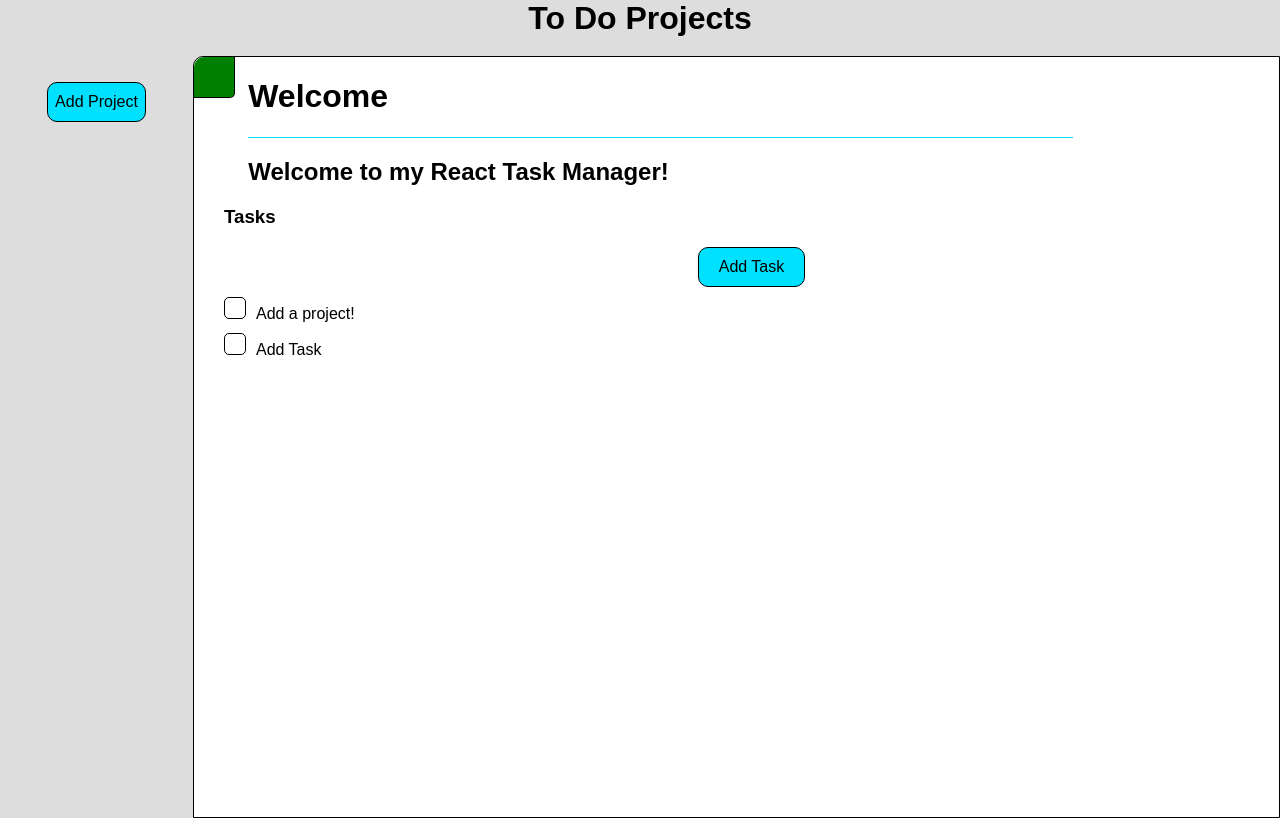
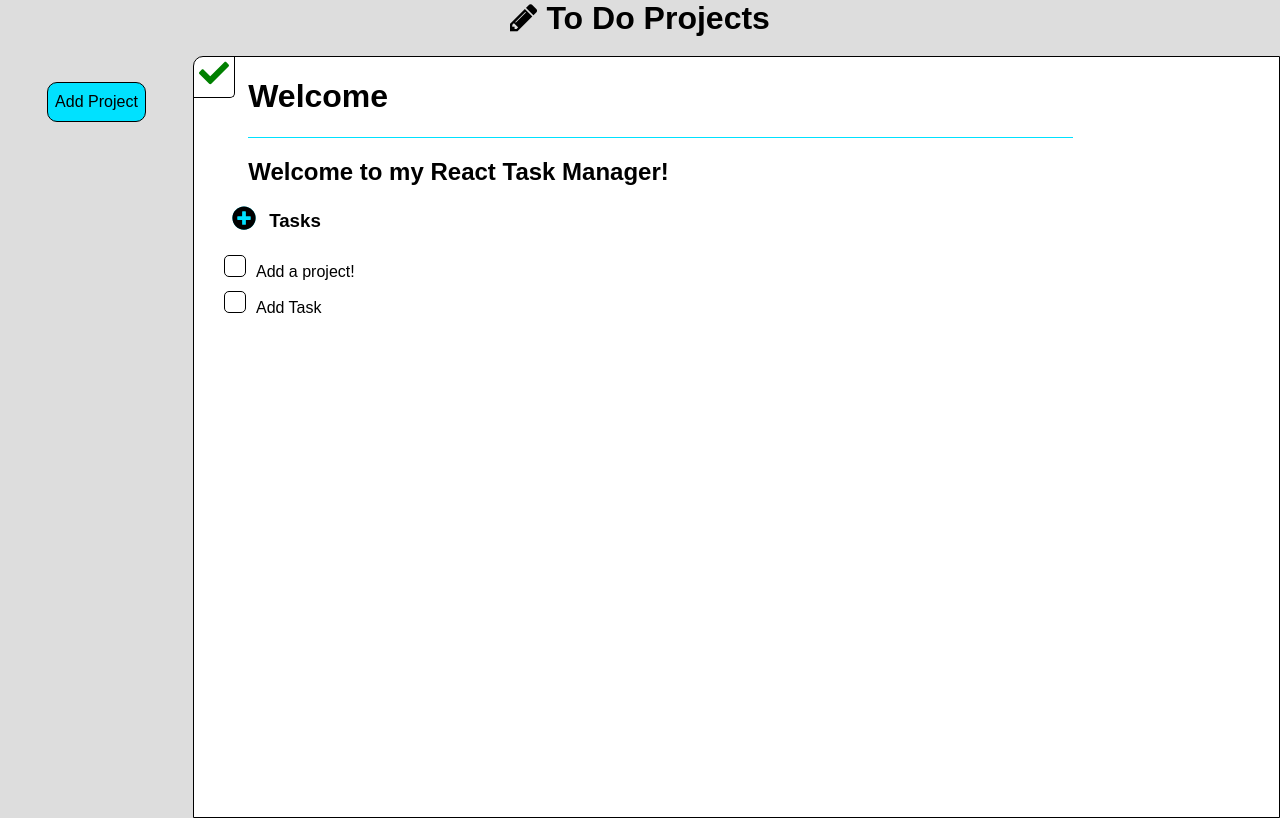
Before and after one commit to atRobert/odin_project, a React (Create React App) app in the folder react_task_manager/my-app/: page / in a window 1280 px wide. Both pictures are taken after a click on the element 214 px from the left and 77 px from the top of the page. Built offline with nearby package versions, Linux system fonts and the light colour scheme.

Commit message:
Added FontAwesome! Linted Code.

```diff
--- a/react_task_manager/my-app/src/index.js
+++ b/react_task_manager/my-app/src/index.js
@@ -1,8 +1,12 @@
 import React from "react";
+
 import ReactDOM from "react-dom";
 import "./index.css";
 import {
-  buildProjectInfo, getCurrentProject, saveCurrentProject, initiateFirstProject
+  buildProjectInfo,
+  getCurrentProject,
+  saveCurrentProject,
+  initiateFirstProject
 } from "./localStorageProjects.js";
 
 import "./project-description/project-description.css";
@@ -35,19 +39,20 @@ class WindowFrame extends React.Component {
 
     this.updateTasksInProjectHandler = this.addTaskToProjectHandler.bind(this);
 
-    this.updateSelectedTasksHandler = this.updateSelectedTasksHandler.bind(this);
+    this.updateSelectedTasksHandler = this.updateSelectedTasksHandler.bind(
+      this
+    );
     this.removeProjectHandler = this.removeProjectHandler.bind(this);
-    this.toggleProjectComplete = this.toggleProjectComplete.bind(this)
-
+    this.toggleProjectComplete = this.toggleProjectComplete.bind(this);
   }
 
   updateSelectedProjectHandler(projectID) {
     this.setState({ selectedProject: projectID });
   }
 
-  updateSelectedTasksHandler(projectID){
-    const currentTasks = getCurrentProject(projectID).tasks
-    this.setState({selectedTasks: currentTasks})
+  updateSelectedTasksHandler(projectID) {
+    const currentTasks = getCurrentProject(projectID).tasks;
+    this.setState({ selectedTasks: currentTasks });
   }
 
   addProjectHandler = (projectTitle, projectDescription) => {
@@ -60,51 +65,51 @@ class WindowFrame extends React.Component {
     };
     const projects = [...this.state.data];
     projects.push(objMap);
-    saveCurrentProject(objMap)
+    saveCurrentProject(objMap);
     this.setState({ data: projects });
   };
 
   addTaskToProjectHandler = (projectTitle, projectDetails) => {
     const projects = [...this.state.data];
-    var index = projects.findIndex(project => project.title === projectTitle)
-    projects[index] = projectDetails
-    saveCurrentProject(projectDetails)
-  }
+    var index = projects.findIndex(project => project.title === projectTitle);
+    projects[index] = projectDetails;
+    saveCurrentProject(projectDetails);
+  };
 
-  toggleProjectComplete =  (projectTitle, projectDetails) =>{
+  toggleProjectComplete = (projectTitle, projectDetails) => {
     const projects = [...this.state.data];
-    var index = projects.findIndex(project => project.title === projectTitle)
-    projects[index] = projectDetails
-    saveCurrentProject(projectDetails)
-    this.setState({data:projects})
-  }
+    var index = projects.findIndex(project => project.title === projectTitle);
+    projects[index] = projectDetails;
+    saveCurrentProject(projectDetails);
+    this.setState({ data: projects });
+  };
 
-  removeProjectHandler = (projectTitle) => {
+  removeProjectHandler = projectTitle => {
     const projects = [...this.state.data];
-    const index = projects.findIndex(project => project.title === projectTitle)
-    projects.splice(index,1)
-    console.log(initiateFirstProject())
-    window.localStorage.removeItem(projectTitle)
+    const index = projects.findIndex(project => project.title === projectTitle);
+    projects.splice(index, 1);
+    console.log(initiateFirstProject());
+    window.localStorage.removeItem(projectTitle);
     this.setState({
-      data:projects,
+      data: projects,
       selectedProject: initiateFirstProject(),
-      selectedTasks: getCurrentProject(initiateFirstProject()).tasks})
-  }
-
+      selectedTasks: getCurrentProject(initiateFirstProject()).tasks
+    });
+  };
 
   render() {
     return (
       <div className="windowFrame">
         <ProjectList
           data={this.state.data}
-          removeProjectHandler = {this.removeProjectHandler}
+          removeProjectHandler={this.removeProjectHandler}
           selectedProject={this.state.selectedProject}
           updateSelectedProjectHandler={this.updateSelectedProjectHandler}
           updateSelectedTasksHandler={this.updateSelectedTasksHandler}
           addProjectHandler={this.addProjectHandler}
         />
         <ProjectDetail
-          toggleProjectComplete = {this.toggleProjectComplete}
+          toggleProjectComplete={this.toggleProjectComplete}
           selectedProject={this.state.selectedProject}
           selectedTasks={this.state.selectedTasks}
           addTaskToProjectHandler={this.addTaskToProjectHandler}
@@ -120,7 +125,9 @@ class App extends React.Component {
     return (
       <div>
         <div className="headerFrame">
-          <h1>To Do Projects</h1>
+          <h1>
+            <i className="fa fa-pencil"> </i> To Do Projects
+          </h1>
         </div>
         <WindowFrame />
       </div>
--- a/react_task_manager/my-app/src/localStorageProjects.js
+++ b/react_task_manager/my-app/src/localStorageProjects.js
@@ -1,56 +1,57 @@
-function getLocalStorage(){
-    console.log(window.localStorage)
-    return window.localStorage
+
+function getCurrentProject(projectTitle) {
+let currentProject = window.localStorage.getItem(projectTitle);
+currentProject = JSON.parse(currentProject);
+return currentProject;
 }
 
-function getCurrentProject(projectTitle){
-    let currentProject = window.localStorage.getItem(projectTitle)
-    currentProject = JSON.parse(currentProject)
-    return currentProject
+function getFirstProject() {
+return window.localStorage.key(0);
 }
 
-function getFirstProject(){
-    return window.localStorage.key(0)
+function buildWelcomeProject() {
+let projectDetail =
+    '{"title":"Welcome","id":"SddsfdFds","complete":false,"active":false, "description":"Welcome to my React Task Manager!","tasks":[{"title":"Add a project!","description":"Click the add project button to add a project!","id":"addProjectID"},{"title":"Add Task","description":"To add a task to your project, click add task.","id":"addTaskID"}]}';
+window.localStorage.setItem("Welcome", projectDetail);
+return getFirstProject();
 }
 
-function buildWelcomeProject(){
-    let  projectDetail = '{"title":"Welcome","id":"SddsfdFds","complete":false,"active":false, "description":"Welcome to my React Task Manager!","tasks":[{"title":"Add a project!","description":"Click the add project button to add a project!","id":"addProjectID"},{"title":"Add Task","description":"To add a task to your project, click add task.","id":"addTaskID"}]}'
-    window.localStorage.setItem('Welcome', projectDetail)
-    return getFirstProject()
+function initiateFirstProject() {
+if (window.localStorage.length > 0) {
+    return getFirstProject();
+}
+return buildWelcomeProject();
 }
 
-function initiateFirstProject(){
-    if (window.localStorage.length > 0){
-        return getFirstProject()
-    }
-    return buildWelcomeProject()
+function saveCurrentProject(project) {
+let projectTitle = project.title;
+let projectDetail = JSON.stringify(project);
+window.localStorage.setItem(projectTitle, projectDetail);
 }
 
-function saveCurrentProject(project){
-    let projectTitle = project.title
-    let projectDetail = JSON.stringify(project)
-    window.localStorage.setItem(projectTitle, projectDetail)
+function getProjectList() {
+let localStorageEntries = Object.entries(window.localStorage);
+let projectTitles = localStorageEntries.map(entry => entry[0]);
+return projectTitles;
 }
 
-function getProjectList(){
-    let localStorageEntries = Object.entries(window.localStorage)
-    let projectTitles = localStorageEntries.map(entry => entry[0])
-    return projectTitles
+function buildProjectInfo() {
+let projectList = getProjectList();
+let projectInfo = [];
+for (let i = 0; i < projectList.length; i++) {
+    projectInfo.push(getCurrentProject(projectList[i]));
+}
+return projectInfo;
 }
 
-function buildProjectInfo(){
-    let projectList = getProjectList()
-    let projectInfo = []
-    for (let i = 0; i < projectList.length; i++){
-        projectInfo.push(getCurrentProject(projectList[i]))
-    }
-    return projectInfo
+function removeProject(project) {
+window.localStorage.removeItem(project);
 }
 
-function removeProject(project){
-    window.localStorage.removeItem(project)
-}
-
-
-
-export {getLocalStorage, getCurrentProject, initiateFirstProject, saveCurrentProject, getProjectList, buildProjectInfo, removeProject}
+export {
+getCurrentProject,
+initiateFirstProject,
+saveCurrentProject,
+buildProjectInfo,
+removeProject
+};
--- a/react_task_manager/my-app/src/project-description/ProjectDescription.js
+++ b/react_task_manager/my-app/src/project-description/ProjectDescription.js
@@ -1,4 +1,12 @@
 import React from "react";
+import "../../node_modules/font-awesome/css/font-awesome.min.css";
+import { FontAwesomeIcon } from "@fortawesome/react-fontawesome";
+import {
+  faTimes,
+  faCheck,
+  faPlusCircle,
+  faCircle
+} from "@fortawesome/free-solid-svg-icons";
 
 function getCurrentProject(projectTitle) {
   let currentProject = window.localStorage.getItem(projectTitle);
@@ -16,78 +24,84 @@ var randomID = function() {
 };
 
 class ProjectTask extends React.Component {
-  constructor(props){
-    super(props)
+  constructor(props) {
+    super(props);
     this.state = {
-      isHover:false,
-      isHoveringComplete:false
+      isHover: false,
+      isHoveringComplete: false
+    };
+
+    this.mouseHoverTaskContainerHandler = this.mouseHoverTaskContainerHandler.bind(
+      this
+    );
+    this.mouseHoverTaskCheckHandler = this.mouseHoverTaskCheckHandler.bind(
+      this
+    );
+    this.removeTaskFromProject = this.removeTaskFromProject.bind(this);
+    this.toggleTaskComplete = this.toggleTaskComplete.bind(this);
   }
 
-    this.mouseHoverTaskContainerHandler = this.mouseHoverTaskContainerHandler.bind(this)
-    this.mouseHoverTaskCheckHandler = this.mouseHoverTaskCheckHandler.bind(this)
-    this.removeTaskFromProject = this.removeTaskFromProject.bind(this)
-    this.toggleTaskComplete = this.toggleTaskComplete.bind(this)
+  mouseHoverTaskContainerHandler() {
+    const hovering = this.state.isHover;
+    this.setState({ isHover: !hovering });
   }
 
-  mouseHoverTaskContainerHandler(){
-    const hovering = this.state.isHover
-    this.setState({isHover:!hovering})
+  mouseHoverTaskCheckHandler() {
+    const hovering = this.state.isHoveringComplete;
+    this.setState({ isHoveringComplete: !hovering });
   }
 
-  mouseHoverTaskCheckHandler(){
-    const hovering = this.state.isHoveringComplete
-    this.setState({isHoveringComplete: !hovering})
+  toggleTaskComplete() {
+    const projectDetails = getCurrentProject(this.props.projectTitle);
+    const currentProjectTasks = projectDetails.tasks;
+    const index = currentProjectTasks.findIndex(
+      task => task.title === this.props.taskTitle
+    );
+    const currentProjectTaskComplete = currentProjectTasks[index].complete;
+    currentProjectTasks[index].complete = !currentProjectTaskComplete;
+    projectDetails.tasks = currentProjectTasks;
+    this.props.addTaskToProjectHandler(this.props.title, projectDetails);
+    this.sendUpdatedTaskList(projectDetails);
   }
 
-  toggleTaskComplete(){
-    const projectDetails = getCurrentProject(this.props.projectTitle)
-    const currentProjectTasks = projectDetails.tasks
-    const index = currentProjectTasks.findIndex(task => task.title === this.props.taskTitle)
-    const currentProjectTaskComplete = currentProjectTasks[index].complete
-    currentProjectTasks[index].complete = !currentProjectTaskComplete
-    projectDetails.tasks = currentProjectTasks
-    this.props.addTaskToProjectHandler(this.props.title, projectDetails)
-    this.sendUpdatedTaskList(projectDetails)
+  removeTaskFromProject() {
+    const projectDetails = getCurrentProject(this.props.projectTitle);
+    const currentProjectTasks = projectDetails.tasks;
+    const index = currentProjectTasks.findIndex(
+      task => task.title === this.props.taskTitle
+    );
+    currentProjectTasks.splice(index, 1);
+    projectDetails.tasks = currentProjectTasks;
+    this.sendUpdatedTaskList(projectDetails);
   }
 
-  removeTaskFromProject(){
-    const projectDetails = getCurrentProject(this.props.projectTitle)
-    const currentProjectTasks = projectDetails.tasks
-    const index = currentProjectTasks.findIndex(task => task.title === this.props.taskTitle)
-    currentProjectTasks.splice(index,1)
-    projectDetails.tasks = currentProjectTasks
-    this.sendUpdatedTaskList(projectDetails)
+  sendUpdatedTaskList(projectDetails) {
+    this.props.addTaskToProjectHandler(this.props.title, projectDetails);
+    this.props.updateSelectedTasksHandler(this.props.projectTitle);
   }
 
-  sendUpdatedTaskList(projectDetails){
-    this.props.addTaskToProjectHandler(this.props.title, projectDetails)
-    this.props.updateSelectedTasksHandler(this.props.projectTitle)
+  render() {
+    let hoveringTask;
+    if (this.state.isHover) {
+      hoveringTask = (
+        <div className="task-detail">{this.props.taskDescription}</div>
+      );
     }
 
-  render(){
-    let hoveringTask
-    if (this.state.isHover){
-      hoveringTask = (
-        <div className="task-detail">
-          {this.props.taskDescription}
+    let taskComplete;
+    if (this.props.taskComplete) {
+      taskComplete = (
+        <div>
+          <FontAwesomeIcon icon={faCheck} />
         </div>
-      )
+      );
     }
 
-    let taskComplete
-    if (this.props.taskComplete){
-      taskComplete = (
+    return (
       <div
-        clas
-        >
-        </div>
-      )
-    }
-
-    return(
-      <div className="task-container"
-        onMouseEnter = {this.mouseHoverTaskContainerHandler}
-        onMouseLeave = {this.mouseHoverTaskContainerHandler}
+        className="task-container"
+        onMouseEnter={this.mouseHoverTaskContainerHandler}
+        onMouseLeave={this.mouseHoverTaskContainerHandler}
       >
         <div>
           <div className="task-quick">
@@ -98,42 +112,42 @@ class ProjectTask extends React.Component {
                   : "task-check-container"
               }
               onClick={this.toggleTaskComplete}
-                onMouseEnter = {this.mouseHoverTaskCheckHandler}
-                onMouseLeave = {this.mouseHoverTaskCheckHandler}
-              >{taskComplete}
+              onMouseEnter={this.mouseHoverTaskCheckHandler}
+              onMouseLeave={this.mouseHoverTaskCheckHandler}
+            >
+              {taskComplete}
             </div>
-              <div className="task-title-container">
-                {this.props.taskTitle}
-              </div>
-              <div className='task-remove-container'
-                onClick = {this.removeTaskFromProject}
+            <div className="task-title-container">{this.props.taskTitle}</div>
+            <div
+              className="task-remove-container"
+              onClick={this.removeTaskFromProject}
             >
-                X
+              <FontAwesomeIcon icon={faTimes} />
             </div>
           </div>
         </div>
         {hoveringTask}
       </div>
-    )
+    );
   }
 }
 
 class ProjectTaskList extends React.Component {
-  constructor(props){
-    super(props)
-    this.state = {adding_task:false,
+  constructor(props) {
+    super(props);
+    this.state = {
+      adding_task: false,
       current_project: this.props.title,
       tasks: this.props.selectedTasks
-    }
+    };
     this.taskFormHandler = this.taskFormHandler.bind(this);
     this.addTaskHandler = this.addTaskHandler.bind(this);
   }
 
-
-  addTaskHandler = (event) => {
-    let taskTitle = document.getElementById("new-task-title").value
-    let taskDescription = document.getElementById("new-task-description").value
-    let taskPriority = document.getElementById("new-task-priority").value
+  addTaskHandler = event => {
+    let taskTitle = document.getElementById("new-task-title").value;
+    let taskDescription = document.getElementById("new-task-description").value;
+    let taskPriority = document.getElementById("new-task-priority").value;
 
     const objMap = {
       title: taskTitle,
@@ -143,16 +157,15 @@ class ProjectTaskList extends React.Component {
       complete: false
     };
 
-    const taskList = [...getCurrentProject(this.props.title).tasks]
+    const taskList = [...getCurrentProject(this.props.title).tasks];
     event.preventDefault();
-    taskList.push(objMap)
-    const projectDetails = getCurrentProject(this.props.title)
-    projectDetails.tasks = taskList
-    this.setState({tasks:taskList})
-    this.props.addTaskToProjectHandler(this.props.title, projectDetails)
-    this.props.updateSelectedTasksHandler(this.props.title)
-    this.taskFormHandler()
-
+    taskList.push(objMap);
+    const projectDetails = getCurrentProject(this.props.title);
+    projectDetails.tasks = taskList;
+    this.setState({ tasks: taskList });
+    this.props.addTaskToProjectHandler(this.props.title, projectDetails);
+    this.props.updateSelectedTasksHandler(this.props.title);
+    this.taskFormHandler();
   };
 
   taskFormHandler() {
@@ -160,7 +173,7 @@ class ProjectTaskList extends React.Component {
     this.setState({ adding_task: !showForm });
   }
 
-  render(){
+  render() {
     let addTask;
     if (this.state.adding_task) {
       addTask = (
@@ -209,43 +222,47 @@ class ProjectTaskList extends React.Component {
         </div>
       );
     }
-    console.log("task list:")
-    console.log(this.state.tasks)
-    let projectTasks
-    if (this.props.selectedTasks){
-      projectTasks = this.props.selectedTasks.map((task,index) =>(
+    console.log("task list:");
+    console.log(this.state.tasks);
+    let projectTasks;
+    if (this.props.selectedTasks) {
+      projectTasks = this.props.selectedTasks.map((task, index) => (
         <ProjectTask
-          updateSelectedTasksHandler = {this.props.updateSelectedTasksHandler}
-          projectTitle = {this.props.title}
-          taskTitle = {task.title}
-          taskDescription = {task.description}
-          taskComplete = {task.complete}
-          addTaskToProjectHandler = {this.props.addTaskToProjectHandler}
-          key = {task.id}
+          updateSelectedTasksHandler={this.props.updateSelectedTasksHandler}
+          projectTitle={this.props.title}
+          taskTitle={task.title}
+          taskDescription={task.description}
+          taskComplete={task.complete}
+          addTaskToProjectHandler={this.props.addTaskToProjectHandler}
+          key={task.id}
         />
-      ))
+      ));
     }
 
-    return(
-      <div id='task-list-container'>
-        <h3>Tasks </h3>
+    return (
+      <div id="task-list-container">
+        <h3>
           <div className="add-task" onClick={this.taskFormHandler}>
-          Add Task
-        </div>
+            <span className="fa-layers fa-fw">
+              <FontAwesomeIcon className="circleIcon" icon={faCircle} />
+              <FontAwesomeIcon className="plusIcon" icon={faPlusCircle} />
+            </span>
+          </div>{" "}
+          Tasks
+        </h3>
         {projectTasks}
         {addTask}
       </div>
-    )
+    );
   }
 }
 
-
 class ProjectDescription extends React.Component {
-  constructor(props){
-    super(props)
+  constructor(props) {
+    super(props);
     this.state = {
-      current_project:this.props.title
-    }
+      current_project: this.props.title
+    };
   }
   render() {
     return (
@@ -253,8 +270,8 @@ class ProjectDescription extends React.Component {
         <h2 className="project-description">{this.props.description}</h2>
         <ProjectTaskList
           selectedProjectDetail={this.props.selectedProjectDetail}
-          addTaskToProjectHandler = {this.props.addTaskToProjectHandler}
-          title = {this.props.title}
+          addTaskToProjectHandler={this.props.addTaskToProjectHandler}
+          title={this.props.title}
           selectedTasks={this.props.selectedTasks}
           updateSelectedTasksHandler={this.props.updateSelectedTasksHandler}
         />
@@ -279,28 +296,41 @@ class ProjectDetail extends React.Component {
     super(props);
     this.state = {
       current_project: getCurrentProject(this.props.selectedProject).title
-    }
+    };
   }
 
-  toggleProjectComplete = () =>{
-    const project = getCurrentProject(this.props.selectedProject)
-    const isProjectComplete = project.complete
-    project.complete = !isProjectComplete
-    this.props.toggleProjectComplete(this.props.selectedProject, project)
+  toggleProjectComplete = () => {
+    const project = getCurrentProject(this.props.selectedProject);
+    const isProjectComplete = project.complete;
+    project.complete = !isProjectComplete;
+    this.props.toggleProjectComplete(this.props.selectedProject, project);
+  };
+
+  render() {
+    console.log("ProjectDetailTitle");
+    console.log(this.props.selectedTasks);
+
+    let projectComplete;
+    if (getCurrentProject(this.props.selectedProject).complete) {
+      projectComplete = (
+        <div>
+          <FontAwesomeIcon icon={faCheck} />
+        </div>
+      );
     }
 
-  render() {
-    console.log("ProjectDetailTitle")
-    console.log(this.props.selectedTasks)
     return (
       <div className="projectDetailFrame">
-        <div className={
+        <div
+          className={
             getCurrentProject(this.props.selectedProject).complete
               ? "project-complete-container complete-project"
               : "project-complete-container"
           }
-              onClick = {this.toggleProjectComplete}
-        ></div>
+          onClick={this.toggleProjectComplete}
+        >
+          {projectComplete}
+        </div>
         <ProjectTitle
           title={getCurrentProject(this.props.selectedProject).title}
         />
@@ -308,7 +338,7 @@ class ProjectDetail extends React.Component {
           description={
             getCurrentProject(this.props.selectedProject).description
           }
-          addTaskToProjectHandler = {this.props.addTaskToProjectHandler}
+          addTaskToProjectHandler={this.props.addTaskToProjectHandler}
           title={getCurrentProject(this.props.selectedProject).title}
           selectedTasks={this.props.selectedTasks}
           updateSelectedTasksHandler={this.props.updateSelectedTasksHandler}
--- a/react_task_manager/my-app/src/project-description/project-description.css
+++ b/react_task_manager/my-app/src/project-description/project-description.css
@@ -30,7 +30,13 @@
 }
 
 .complete-task{
-  background:green;
+  font-size: 15px;
+  text-align: center;
+  color:green
+}
+
+.complete-task:hover{
+  color:red;
 }
 
 .task-container:hover{
@@ -101,25 +107,42 @@
 
 
   .add-task{
-    display: block;
-    width: 10%;
-    padding-top:10px;
-    padding-bottom:10px;
+    display: inline-block;
+    width:40px;
+    height:20px;
+
     transition: .25s ease;
-    background:rgb(0, 225, 255);
-    color: black;
-    border:1px solid black;
     text-align:center;
-    border-radius:10px;
-    margin:auto;
+    border-radius:50%;
+    margin:0px;
     margin-bottom:10px;
   }
 
-  .add-task:hover{
-    background: black;
+  .plusIcon{
+    color:black;
+    transition:.2s ease;
+  }
+
+  .circleIcon{
     color: rgb(0, 225, 255);
-    border: 1px solid rgb(0, 225, 255);
+    transition: .2s ease;
+
   }
+
+  .add-task:hover .circleIcon{
+    color:black;
+  }
+
+  .fa-layers{
+    text-align: center;
+    font-size:24px
+  }
+
+  .add-task:hover .plusIcon{
+    color: rgb(0, 225, 255)
+  }
+
+
 
   #page-mask {
     background: rgba(0, 0, 0, 0.5);
@@ -204,9 +227,7 @@ form input[type=submit]:hover{
 }
 
 .complete-project{
-  background:green;
+  font-size: 30px;
+  text-align: center;
+  color:green;
 }
-
-.project-tab-complete{
-  border: 1px green solid;
-}
```
Also changed, not shown: react_task_manager/my-app/package.json (+15 -2 lines), react_task_manager/my-app/src/project-list/project-list.js (+18 -25 lines), react_task_manager/my-app/src/project-list/project-list.css (line endings or trailing spaces), 1 other file (tests, documents, lock files or other folders). Lines whose indentation alone changed are shown as unchanged.
